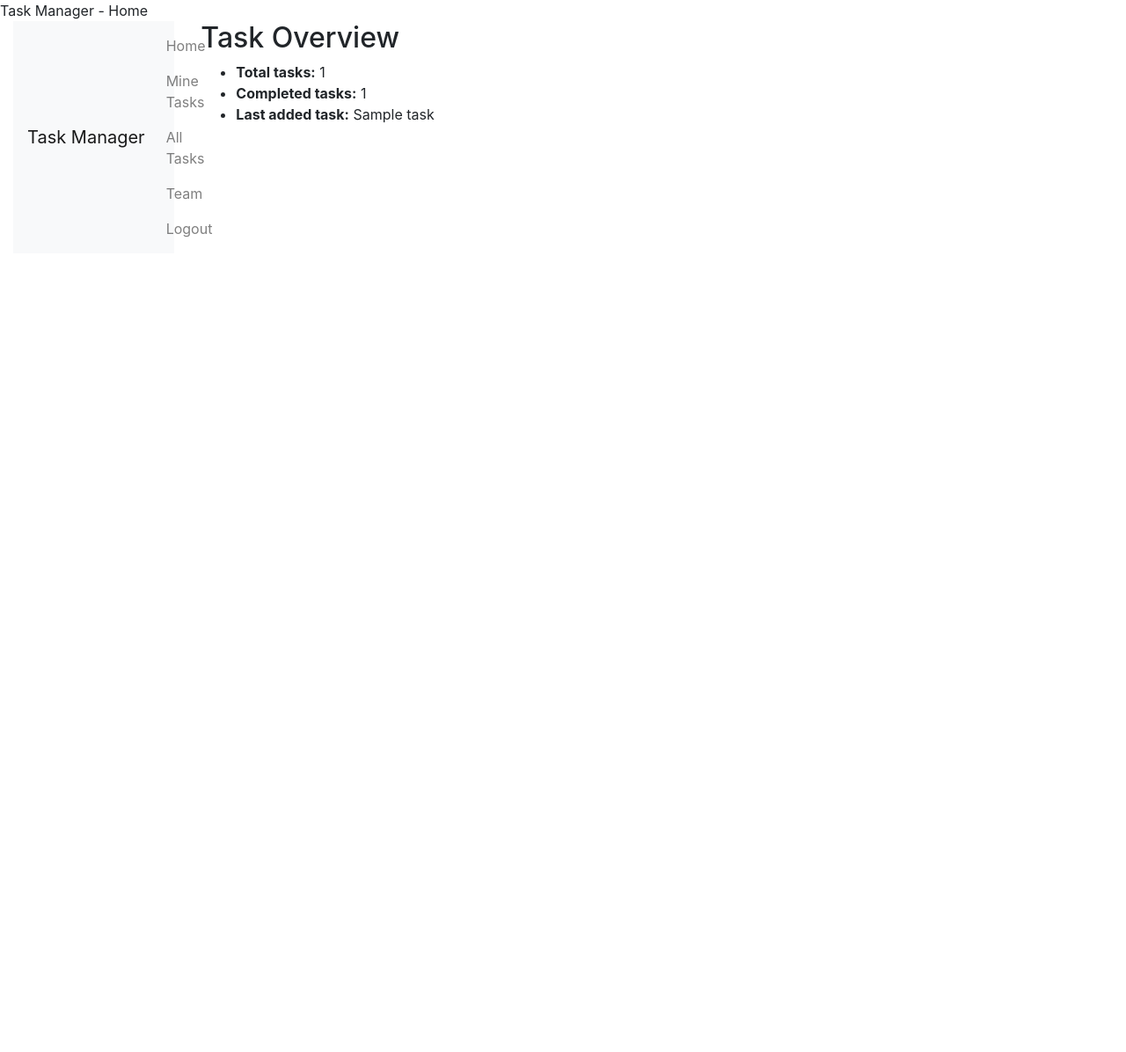
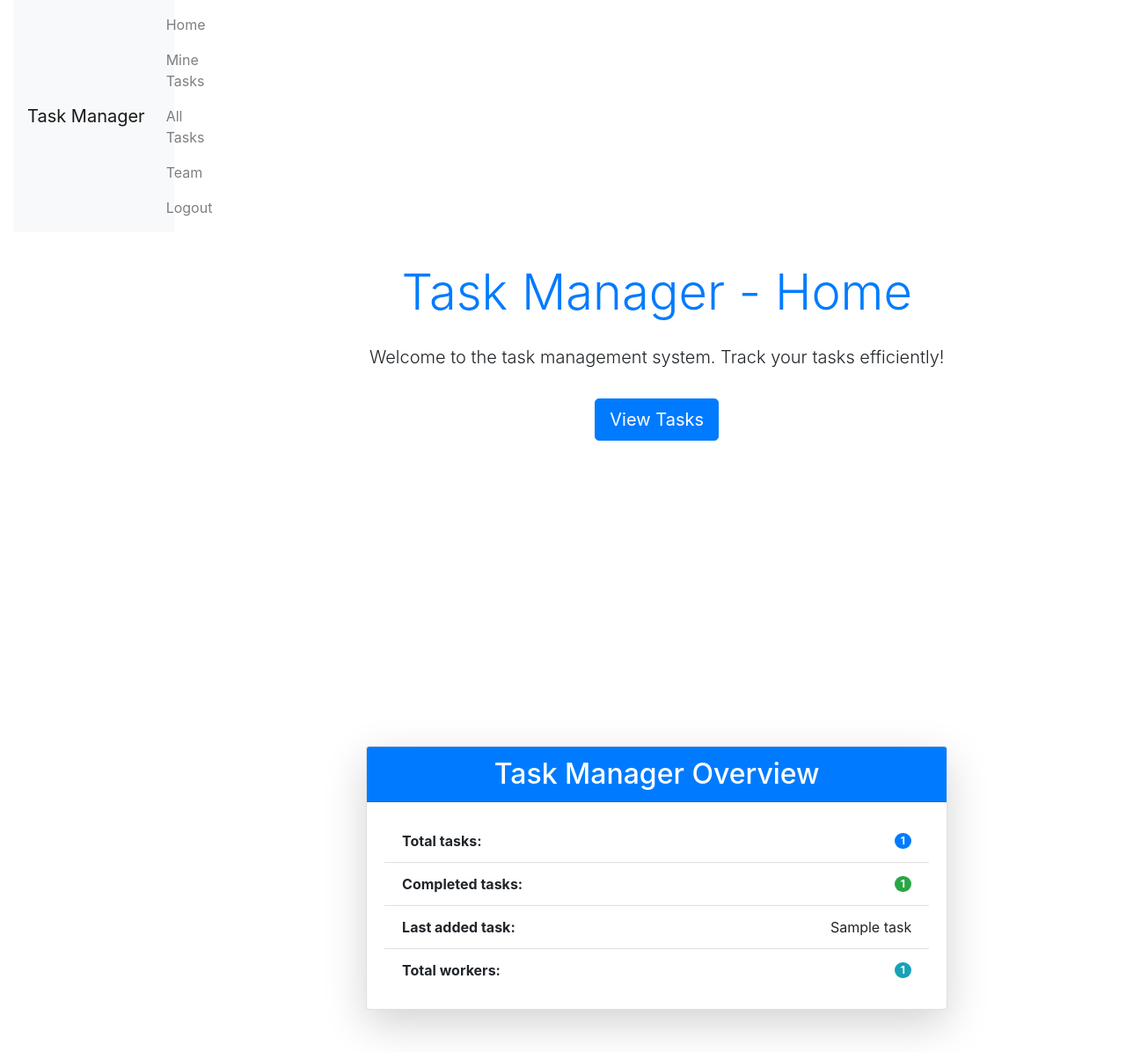
Before and after one commit to achalaidiuk/ittaskmanager, a Django app: page / in a window 1280 px wide. Shown: the whole page at 88% size. Before the commit the page ends 270 px from the top, so only its background shows below. Run offline with Django 4.2, Linux system fonts and the light colour scheme; a user stored in the database is signed in; tables that the repository leaves empty hold one stand-in row (values such as "Sample post").

Commit message:
Feature: created design for home page

```diff
--- a/task_manager/views.py
+++ b/task_manager/views.py
@@ -19,16 +19,18 @@ def index(request: HttpRequest) -> HttpResponse:
     completed_tasks = Task.objects.filter(is_completed=True).count()
     last_added_task = Task.objects.order_by('-created_at').first()
 
+    num_visits = request.session.get("num_visits", 0) + 1
+    request.session["num_visits"] = num_visits
+
     context = {
         "num_workers": num_workers,
         "num_tasks": num_tasks,
         "completed_tasks": completed_tasks,
-        "last_added_task": last_added_task.name if last_added_task else "None",
-        "num_visits": request.session.get("num_visits", 0) + 1,
+        "last_added_task": last_added_task,
+        "num_visits": num_visits,
     }
 
     return render(request, "task_manager/index.html", context=context)
-
 
 class MineTasksListView(LoginRequiredMixin, generic.ListView):
     model = Task
--- a/templates/task_manager/index.html
+++ b/templates/task_manager/index.html
@@ -1,20 +1,49 @@
 {% extends "base.html" %}
-{% block title %}
-    Task Manager - Home
-{% endblock %}
+
 {% block content %}
-    <div class="task-info">
-        <h2>Task Overview</h2>
-        <ul class="task-info__list">
-            <li class="task-info__item">
-                <strong>Total tasks:</strong> {{ num_tasks }}
+<div class="d-flex justify-content-center align-items-center vh-100">
+    <div class="text-center">
+        <h1 class="display-4 text-primary mb-4">Task Manager - Home</h1>
+        <p class="lead">Welcome to the task management system. Track your tasks efficiently!</p>
+        <a href="{% url 'task_manager:all-tasks' %}" class="btn btn-primary btn-lg mt-3">View Tasks</a>
+    </div>
+</div>
+
+<div class="container my-5">
+    <div class="row justify-content-center">
+        <div class="col-lg-8">
+            <div class="card shadow-lg">
+                <div class="card-header bg-primary text-white text-center">
+                    <h2 class="mb-0">Task Manager Overview</h2>
+                </div>
+                <div class="card-body">
+                    <ul class="list-group list-group-flush">
+                        <li class="list-group-item d-flex justify-content-between align-items-center">
+                            <strong>Total tasks:</strong>
+                            <span class="badge badge-pill badge-primary">{{ num_tasks }}</span>
                         </li>
-            <li class="task-info__item">
-                <strong>Completed tasks:</strong> {{ completed_tasks }}
+                        <li class="list-group-item d-flex justify-content-between align-items-center">
+                            <strong>Completed tasks:</strong>
+                            <span class="badge badge-pill badge-success">{{ completed_tasks }}</span>
                         </li>
-            <li class="task-info__item">
-                <strong>Last added task:</strong> {{ last_added_task }}
+                        <li class="list-group-item d-flex justify-content-between align-items-center">
+                            <strong>Last added task:</strong>
+                            <span>
+                                {% if last_added_task %}
+                                    {{ last_added_task.name }}
+                                {% else %}
+                                    None
+                                {% endif %}
+                            </span>
+                        </li>
+                        <li class="list-group-item d-flex justify-content-between align-items-center">
+                            <strong>Total workers:</strong>
+                            <span class="badge badge-pill badge-info">{{ num_workers }}</span>
                         </li>
                     </ul>
                 </div>
+            </div>
+        </div>
+    </div>
+</div>
 {% endblock %}
```
Lines whose indentation alone changed are shown as unchanged.
